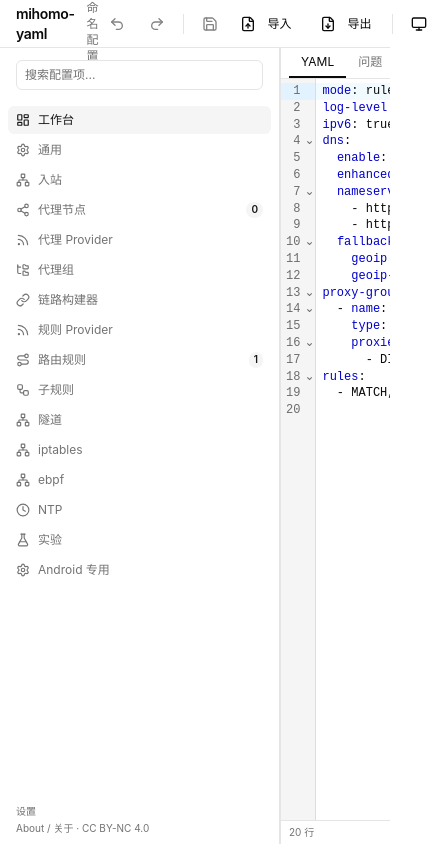
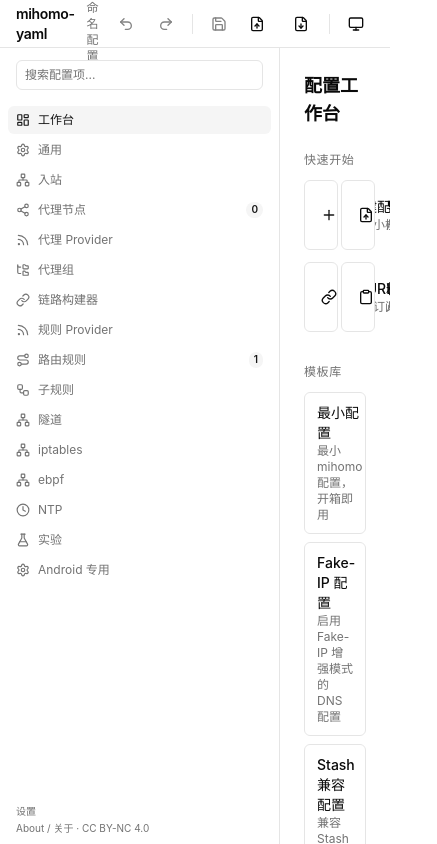
Before and after one commit to cherrchen/mihimo-yaml, a React (Vite) app: page / in a window 390 px wide. Shown: the whole page, 437 px wide, since content can reach past the window. Built offline with nearby package versions, Linux system fonts and the light colour scheme.

Commit message:
feat: add responsive layout breakpoints - hide preview panel on mobile, collapse button text

```diff
--- a/src/components/layout/AppShell.tsx
+++ b/src/components/layout/AppShell.tsx
@@ -33,6 +33,7 @@ export function AppShell({
         <div
           className={cn(
             'flex-shrink-0 border-r border-border overflow-y-auto transition-all duration-200',
+            'max-md:w-0',
             sidebarOpen ? '' : 'w-0',
           )}
           style={{ width: sidebarOpen ? sidebarWidth : 0 }}
@@ -47,7 +48,7 @@ export function AppShell({
 
         {/* Preview Panel */}
         <div
-          className="flex-shrink-0 border-l border-border overflow-y-auto"
+          className="flex-shrink-0 border-l border-border overflow-y-auto max-lg:hidden"
           style={{ width: previewWidth }}
         >
           {previewPanel}
--- a/src/components/layout/Header.tsx
+++ b/src/components/layout/Header.tsx
@@ -105,7 +105,7 @@ export function Header() {
         <div className="flex items-center gap-1">
           <Button variant="ghost" size="sm" onClick={() => setImportOpen(true)} title="导入">
             <FileUp className="size-4" />
-            <span className="text-xs ml-1">导入</span>
+            <span className="text-xs ml-1 max-md:hidden">导入</span>
           </Button>
           <div className="relative"
             onMouseEnter={() => setExportMenuOpen(true)}
@@ -114,7 +114,7 @@ export function Header() {
             <Button variant="ghost" size="sm" title="导出 YAML" asChild>
               <span>
                 <FileDown className="size-4" />
-                <span className="text-xs ml-1">导出</span>
+                <span className="text-xs ml-1 max-md:hidden">导出</span>
               </span>
             </Button>
             {exportMenuOpen && (
```
